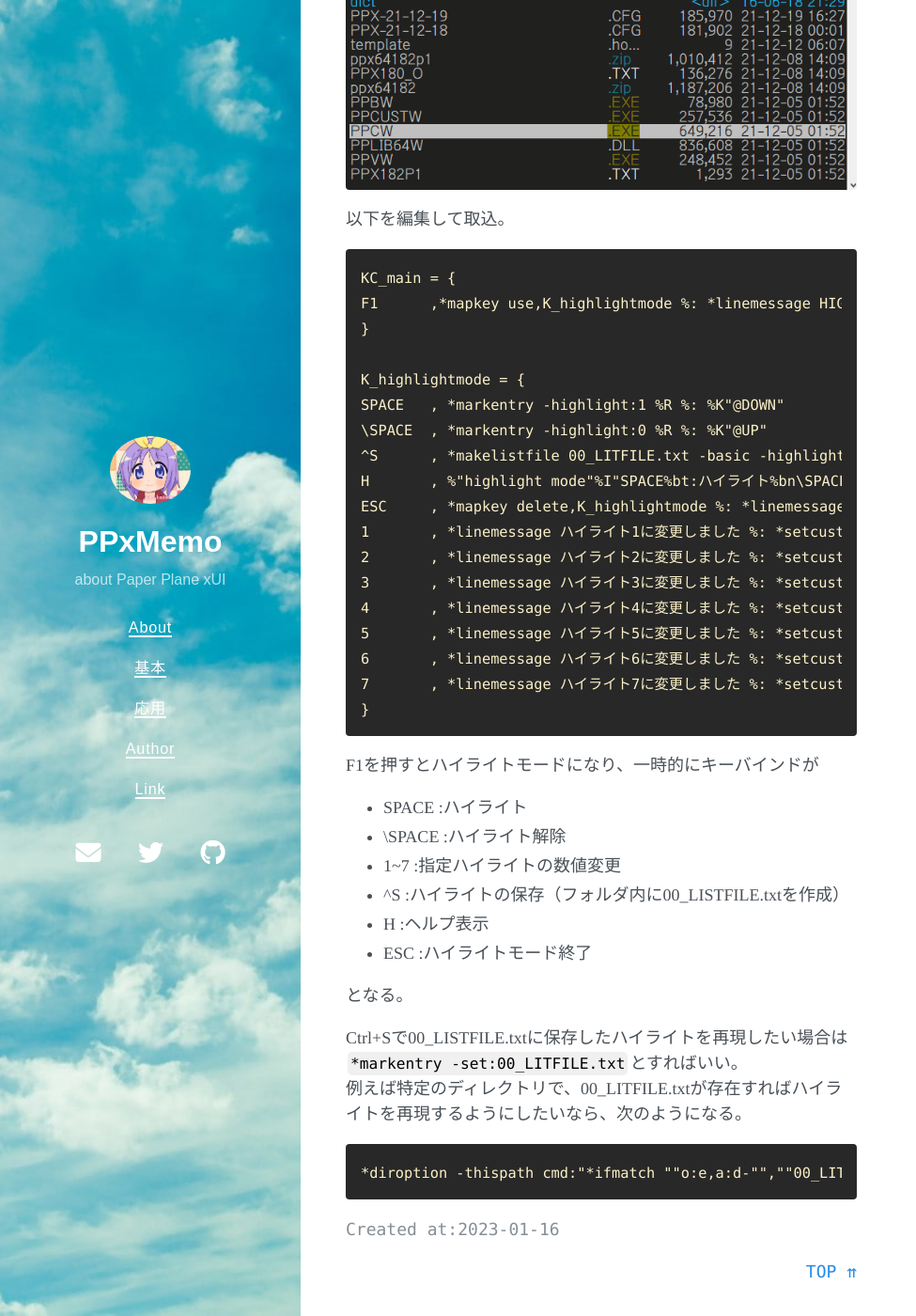
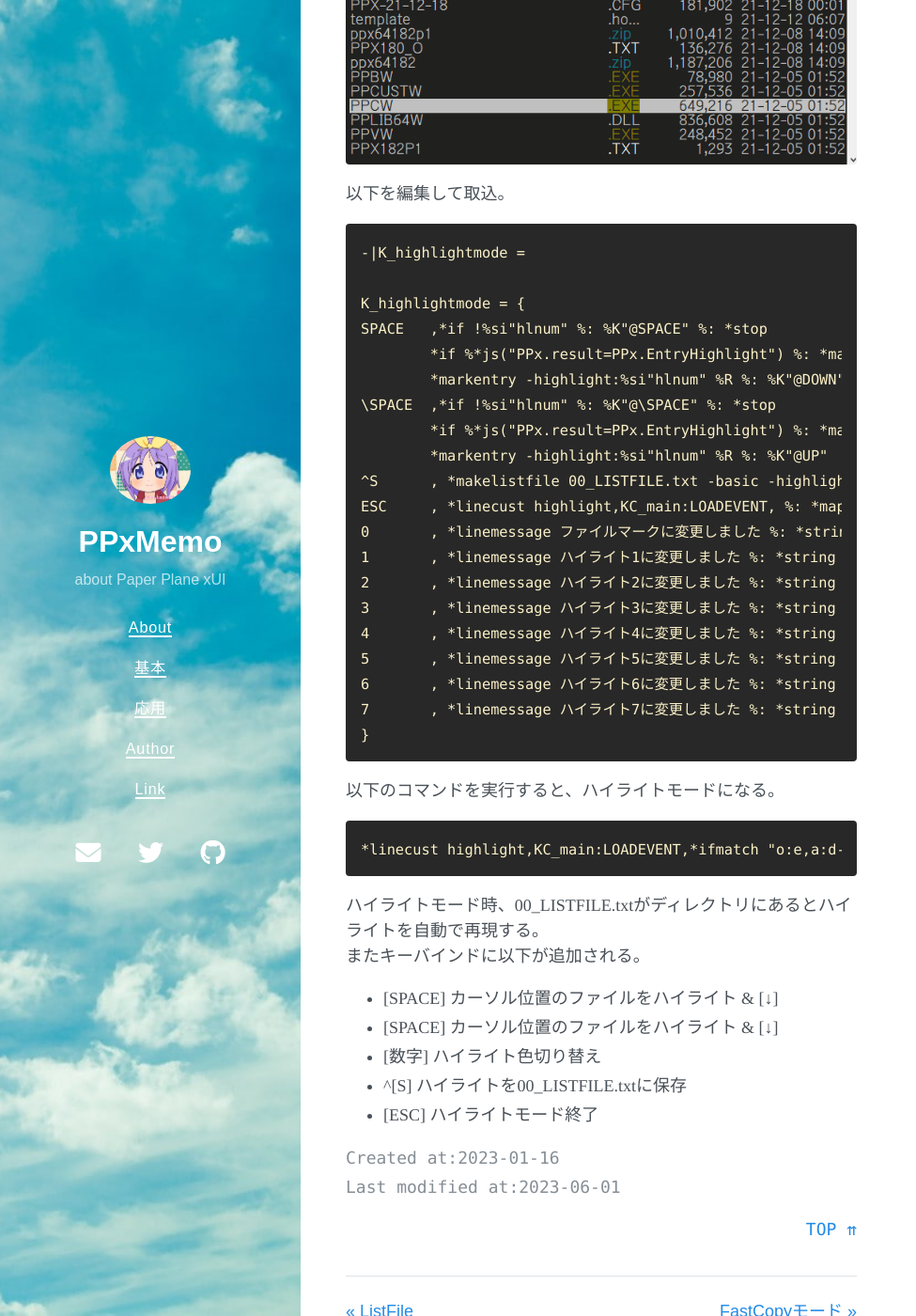
Before and after one commit to tukasa/ppxmemo, a Jekyll site: the page built from my_collections/_advanced/mode01.md, in a window 1280 px wide and 1400 px high, scrolled down 386 px. Shown: the whole window at 94% size, without its empty margins (0-975 px from the left). Built offline with Jekyll 4.4.1, drawn with Linux system fonts in a browser that asks for light colours; nearby versions of some CDN libraries; some of the changed text lies outside the part shown.

Commit message:
ハイライトモードを改良

````diff
--- a/my_collections/_advanced/mode01.md
+++ b/my_collections/_advanced/mode01.md
@@ -2,49 +2,48 @@
 title: ハイライトモード
 part: モード
 created_at: 2023-01-16
+last_modified_at: 2023-06-01
 ---
-キーバインドを一時的にハイライトモードに変更。ハイライトを使いやすくする。
-また、ハイライトを保存、再現できるようにする。
+ハイライトを使いやすいよう、キーバインドを一時的に変更する。また、ハイライトを保存、再現できるようにする。
 
 ![highlight mode ppc]({{ "/assets/images/highlightmode.gif" | relative_url }})
 
 以下を編集して取込。
 
 ```text
-KC_main = {
-F1	,*mapkey use,K_highlightmode %: *linemessage HIGHLIGHT MODE: Press H for HELP
-}
+-|K_highlightmode =
 
 K_highlightmode = {
-SPACE	, *markentry -highlight:1 %R %: %K"@DOWN"
-\SPACE	, *markentry -highlight:0 %R %: %K"@UP"
-^S	, *makelistfile 00_LITFILE.txt -basic -highlight
-H	, %"highlight mode"%I"SPACE%bt:ハイライト%bn\SPACE%bt:ハイライト解除%bn1~7 %bt:指定ハイライトの変更%bn^S%bt:ハイライトの保存%bnESC%bt:ハイライトモード終了"
-ESC	, *mapkey delete,K_highlightmode %: *linemessage HIGHLIGHT MODE END
-1	, *linemessage ハイライト1に変更しました %: *setcust K_highlightmode:SPACE,*markentry -highlight:1 %%R %%: %%K"@DOWN"
-2	, *linemessage ハイライト2に変更しました %: *setcust K_highlightmode:SPACE,*markentry -highlight:2 %%R %%: %%K"@DOWN"
-3	, *linemessage ハイライト3に変更しました %: *setcust K_highlightmode:SPACE,*markentry -highlight:3 %%R %%: %%K"@DOWN"
-4	, *linemessage ハイライト4に変更しました %: *setcust K_highlightmode:SPACE,*markentry -highlight:4 %%R %%: %%K"@DOWN"
-5	, *linemessage ハイライト5に変更しました %: *setcust K_highlightmode:SPACE,*markentry -highlight:5 %%R %%: %%K"@DOWN"
-6	, *linemessage ハイライト6に変更しました %: *setcust K_highlightmode:SPACE,*markentry -highlight:6 %%R %%: %%K"@DOWN"
-7	, *linemessage ハイライト7に変更しました %: *setcust K_highlightmode:SPACE,*markentry -highlight:7 %%R %%: %%K"@DOWN"
+SPACE	,*if !%si"hlnum" %: %K"@SPACE" %: *stop
+	*if %*js("PPx.result=PPx.EntryHighlight") %: *markentry -highlight:0 %R %: %K"@DOWN" %: *stop
+	*markentry -highlight:%si"hlnum" %R %: %K"@DOWN"
+\SPACE	,*if !%si"hlnum" %: %K"@\SPACE" %: *stop
+	*if %*js("PPx.result=PPx.EntryHighlight") %: *markentry -highlight:0 %R %: %K"@UP" %: *stop
+	*markentry -highlight:%si"hlnum" %R %: %K"@UP"
+^S	, *makelistfile 00_LISTFILE.txt -basic -highlight %: *linemessage ハイライトを保存しました
+ESC	, *linecust highlight,KC_main:LOADEVENT, %: *mapkey delete,K_highlightmode %: *linemessage HIGHLIGHT MODE END
+0	, *linemessage ファイルマークに変更しました %: *string i,hlnum=0
+1	, *linemessage ハイライト1に変更しました %: *string i,hlnum=1
+2	, *linemessage ハイライト2に変更しました %: *string i,hlnum=2
+3	, *linemessage ハイライト3に変更しました %: *string i,hlnum=3
+4	, *linemessage ハイライト4に変更しました %: *string i,hlnum=4
+5	, *linemessage ハイライト5に変更しました %: *string i,hlnum=5
+6	, *linemessage ハイライト6に変更しました %: *string i,hlnum=6
+7	, *linemessage ハイライト7に変更しました %: *string i,hlnum=7
 }
 ```
 
-F1を押すとハイライトモードになり、一時的にキーバインドが
-
-- SPACE	:ハイライト
-- \SPACE	:ハイライト解除
-- 1~7	:指定ハイライトの数値変更
-- ^S	:ハイライトの保存（フォルダ内に00_LISTFILE.txtを作成）
-- H	:ヘルプ表示
-- ESC	:ハイライトモード終了
-
-となる。
-
-Ctrl+Sで00_LISTFILE.txtに保存したハイライトを再現したい場合は`*markentry -set:00_LITFILE.txt`とすればいい。
-例えば特定のディレクトリで、00_LITFILE.txtが存在すればハイライトを再現するようにしたいなら、次のようになる。
+以下のコマンドを実行すると、ハイライトモードになる。
 
 ```text
-*diroption -thispath cmd:"*ifmatch ""o:e,a:d-"",""00_LITFILE.txt"" %: *markentry -set:00_LITFILE.txt"
+*linecust highlight,KC_main:LOADEVENT,*ifmatch "o:e,a:d-","00_LISTFILE.txt" %%: *markentry -set:00_LISTFILE.txt %: *mapkey use,K_highlightmode %: *string i,hlnum=1 %: *linemessage HIGHLIGHT MODE [1-7]CHANGE COLOR ^[S]SAVE [ESC]QUIT
 ```
+
+ハイライトモード時、00_LISTFILE.txtがディレクトリにあるとハイライトを自動で再現する。
+またキーバインドに以下が追加される。
+
+- [SPACE] カーソル位置のファイルをハイライト & [↓]
+- \[SPACE] カーソル位置のファイルをハイライト & [↓]
+- [数字] ハイライト色切り替え
+- ^[S] ハイライトを00_LISTFILE.txtに保存
+- [ESC] ハイライトモード終了
````
